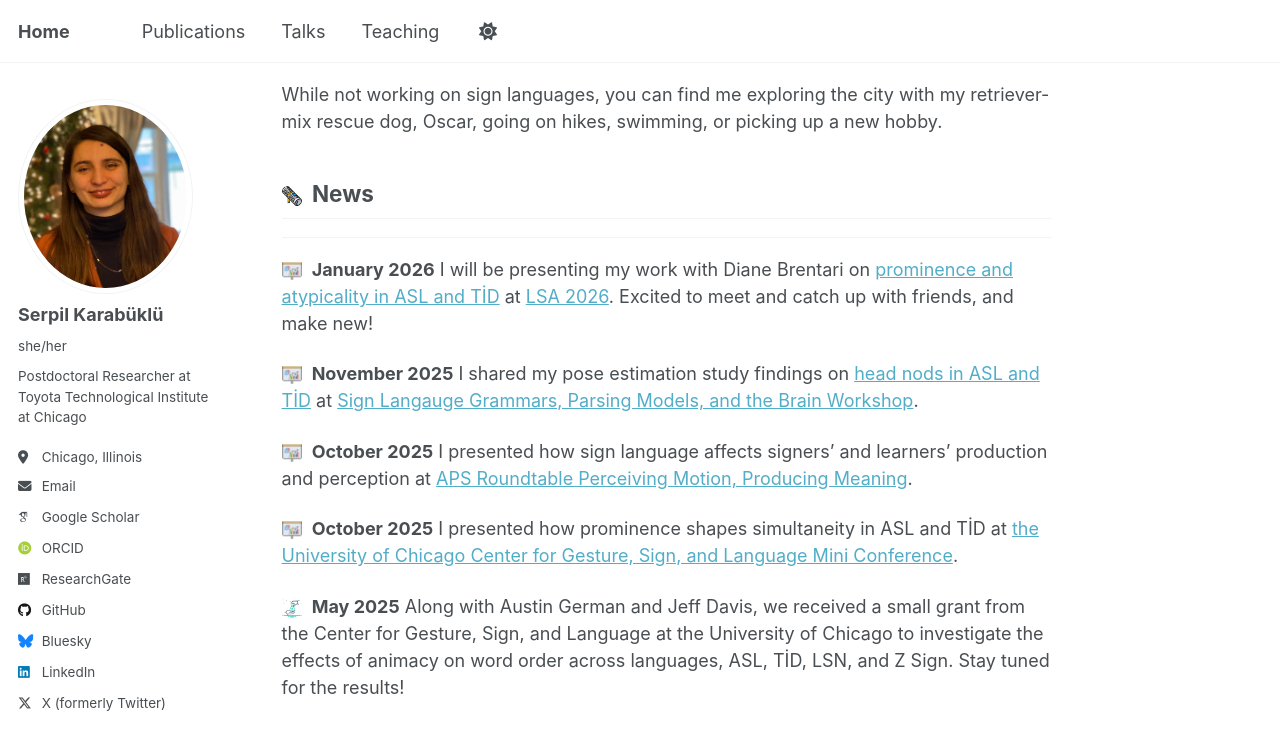
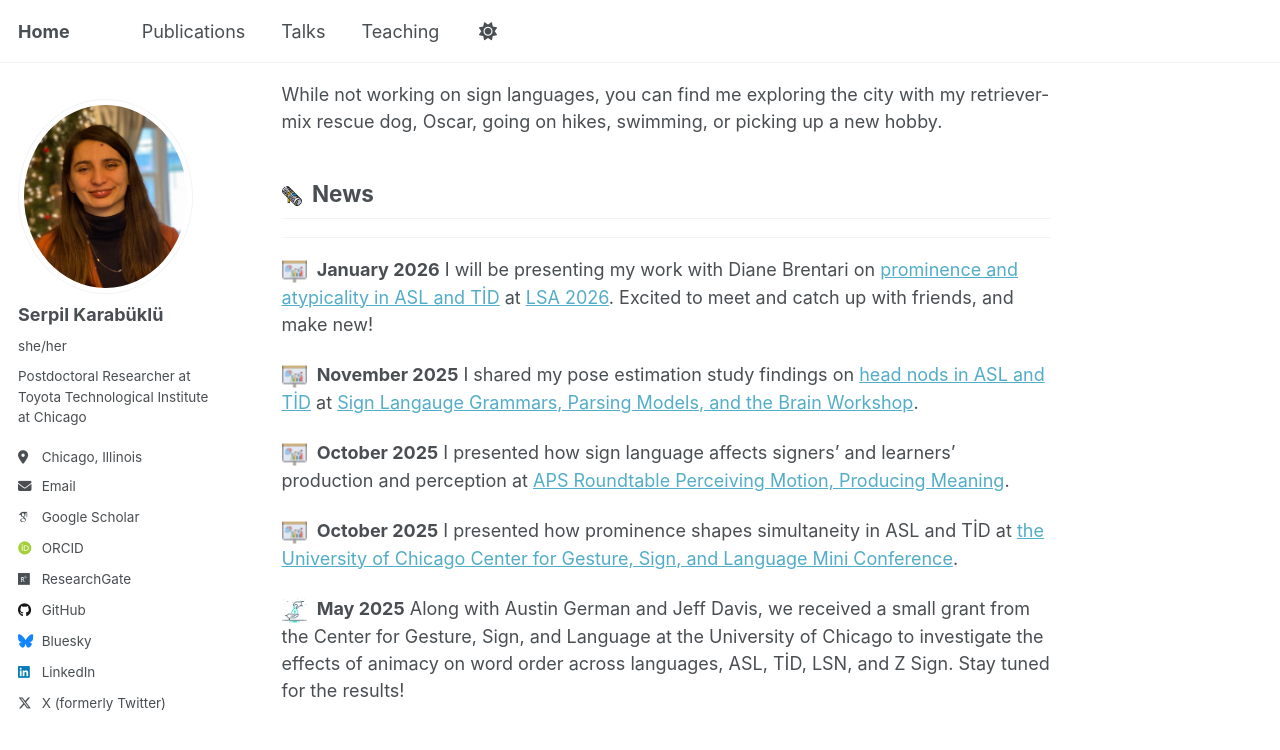
Before and after one commit to serpilkarabuklu/serpilkarabuklu, a Jekyll site: the page built from _pages/about.md, in a window 1280 px wide and 900 px high, scrolled down 711 px. Shown: the top 750 px of the window. Built offline with Jekyll 4.4.1, drawn with Linux system fonts in a browser that asks for light colours; some web fonts are replaced; a script that is not in the unit is left out.

Commit message:
Update about.md

```diff
--- a/_pages/about.md
+++ b/_pages/about.md
@@ -19,12 +19,12 @@ redirect_from:
 
 ## <img src="/images/newspaper.png" width="20" style="vertical-align:middle; margin-right:5px;"> News
 ------
-<img src="/images/presentation.png" width="20" style="vertical-align:middle; margin-right:5px;"> __January 2026__ I will be presenting my work with Diane Brentari on [prominence and atypicality in ASL and TİD](https://web.cvent.com/event/d453188a-a321-46d4-b57e-79d5067e6521/websitePage:0fce7914-bbae-47fb-991c-3050b18e5787) at [LSA 2026](https://web.cvent.com/event/d453188a-a321-46d4-b57e-79d5067e6521/websitePage:0fce7914-bbae-47fb-991c-3050b18e5787). Excited to meet and catch up with friends, and make new!
+<img src="/images/presentation.png" width="25" style="vertical-align:middle; margin-right:5px;"> __January 2026__ I will be presenting my work with Diane Brentari on [prominence and atypicality in ASL and TİD](https://web.cvent.com/event/d453188a-a321-46d4-b57e-79d5067e6521/websitePage:0fce7914-bbae-47fb-991c-3050b18e5787) at [LSA 2026](https://web.cvent.com/event/d453188a-a321-46d4-b57e-79d5067e6521/websitePage:0fce7914-bbae-47fb-991c-3050b18e5787). Excited to meet and catch up with friends, and make new!
 
-<img src="/images/presentation.png" width="20" style="vertical-align:middle; margin-right:5px;"> __November 2025__ I shared my pose estimation study findings on [head nods in ASL and TİD](https://sign-language-grammars-parsers-brain.github.io/abstracts/Karabuklu%20-%20Form%20and%20Meaning%20Relations%20of%20Head%20Nods%20Across%20Sign%20Languages.pdf) at [Sign Langauge Grammars, Parsing Models, and the Brain Workshop](https://sign-language-grammars-parsers-brain.github.io/).
+<img src="/images/presentation.png" width="25" style="vertical-align:middle; margin-right:5px;"> __November 2025__ I shared my pose estimation study findings on [head nods in ASL and TİD](https://sign-language-grammars-parsers-brain.github.io/abstracts/Karabuklu%20-%20Form%20and%20Meaning%20Relations%20of%20Head%20Nods%20Across%20Sign%20Languages.pdf) at [Sign Langauge Grammars, Parsing Models, and the Brain Workshop](https://sign-language-grammars-parsers-brain.github.io/).
 
-<img src="/images/presentation.png" width="20" style="vertical-align:middle; margin-right:5px;"> __October 2025__ I presented how sign language affects signers' and learners' production and perception at [APS Roundtable Perceiving Motion, Producing Meaning](https://app.socio.events/NTYxNDc/Agenda/479976/Session/1321069).
+<img src="/images/presentation.png" width="25" style="vertical-align:middle; margin-right:5px;"> __October 2025__ I presented how sign language affects signers' and learners' production and perception at [APS Roundtable Perceiving Motion, Producing Meaning](https://app.socio.events/NTYxNDc/Agenda/479976/Session/1321069).
 
-<img src="/images/presentation.png" width="20" style="vertical-align:middle; margin-right:5px;"> __October 2025__ I presented how prominence shapes simultaneity in ASL and TİD at [the University of Chicago Center for Gesture, Sign, and Language Mini Conference](https://voices.uchicago.edu/cgsl/events/).
+<img src="/images/presentation.png" width="25" style="vertical-align:middle; margin-right:5px;"> __October 2025__ I presented how prominence shapes simultaneity in ASL and TİD at [the University of Chicago Center for Gesture, Sign, and Language Mini Conference](https://voices.uchicago.edu/cgsl/events/).
 
-<img src="/images/grant.png" width="20" style="vertical-align:middle; margin-right:5px;"> __May 2025__ Along with Austin German and Jeff Davis, we received a small grant from the Center for Gesture, Sign, and Language at the University of Chicago to investigate the effects of animacy on word order across languages, ASL, TİD, LSN, and Z Sign. Stay tuned for the results!
+<img src="/images/grant.png" width="25" style="vertical-align:middle; margin-right:5px;"> __May 2025__ Along with Austin German and Jeff Davis, we received a small grant from the Center for Gesture, Sign, and Language at the University of Chicago to investigate the effects of animacy on word order across languages, ASL, TİD, LSN, and Z Sign. Stay tuned for the results!
```
